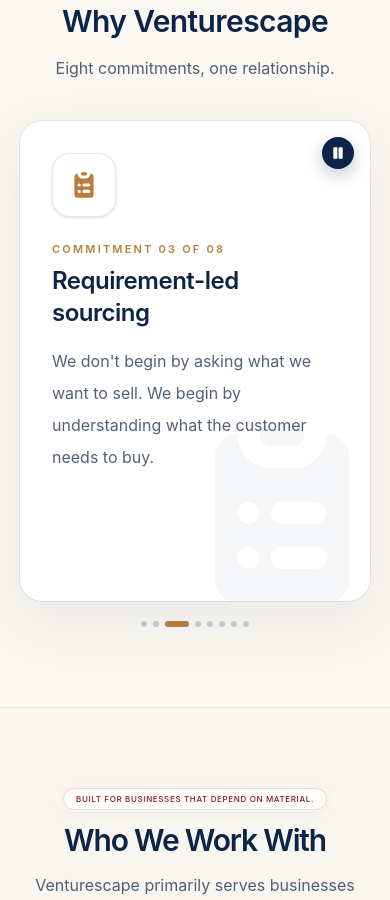
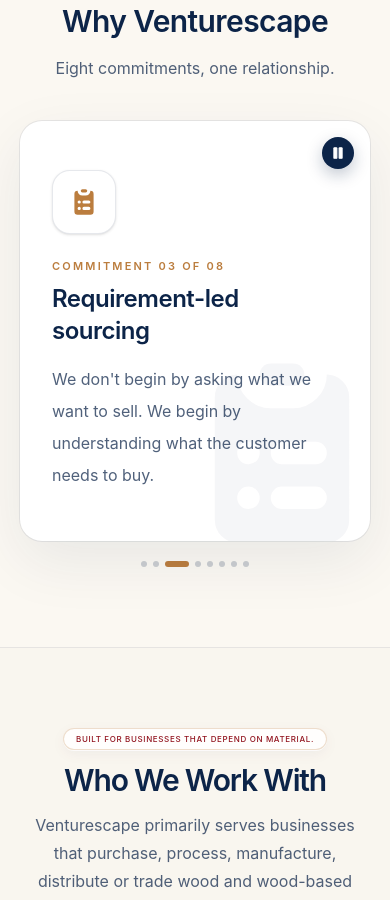
Before and after one commit to mintmoremarketing/venturescape, a React (Vite) app: page / in a window 390 px wide. Shown: the part 8380-9280 px from the top of the page. Built offline with nearby package versions, Linux system fonts and the light colour scheme.

Commit message:
Why Venturescape mobile: shorter card + vertically centred content
Card height dropped to 420/460/500 and content is now flex-col
justify-center so short commitments don't leave a big gap under the
last line of body copy.

Co-Authored-By: Claude Opus 4.7 <noreply@anthropic.com>

```diff
--- a/src/components/watermelon-ui/feature-1.tsx
+++ b/src/components/watermelon-ui/feature-1.tsx
@@ -154,7 +154,7 @@ export default function VenturescapeWhyFeature() {
             card, play/pause pill sits in the top-right corner. */}
         <div className="lg:hidden">
           <div
-            className="relative h-[480px] overflow-hidden rounded-3xl bg-white p-8 shadow-[0_20px_60px_rgba(12,36,72,0.08)] ring-1 ring-[#0C2448]/8 select-none [touch-action:pan-y] sm:h-[520px] md:h-[560px] md:p-12"
+            className="relative flex h-[420px] flex-col justify-center overflow-hidden rounded-3xl bg-white p-8 shadow-[0_20px_60px_rgba(12,36,72,0.08)] ring-1 ring-[#0C2448]/8 select-none [touch-action:pan-y] sm:h-[460px] md:h-[500px] md:p-12"
             onTouchStart={handleTouchStart}
             onTouchEnd={handleTouchEnd}
             onTouchCancel={handleTouchEnd}
```
